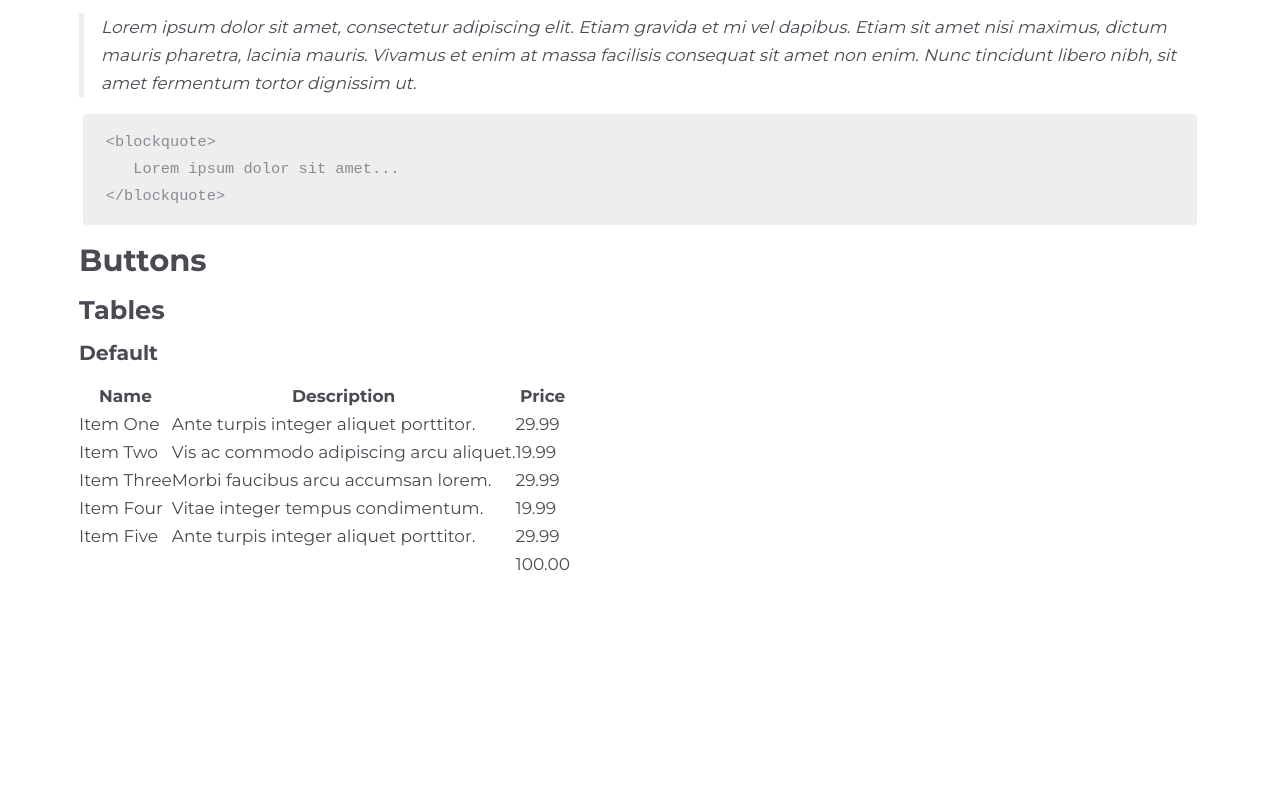
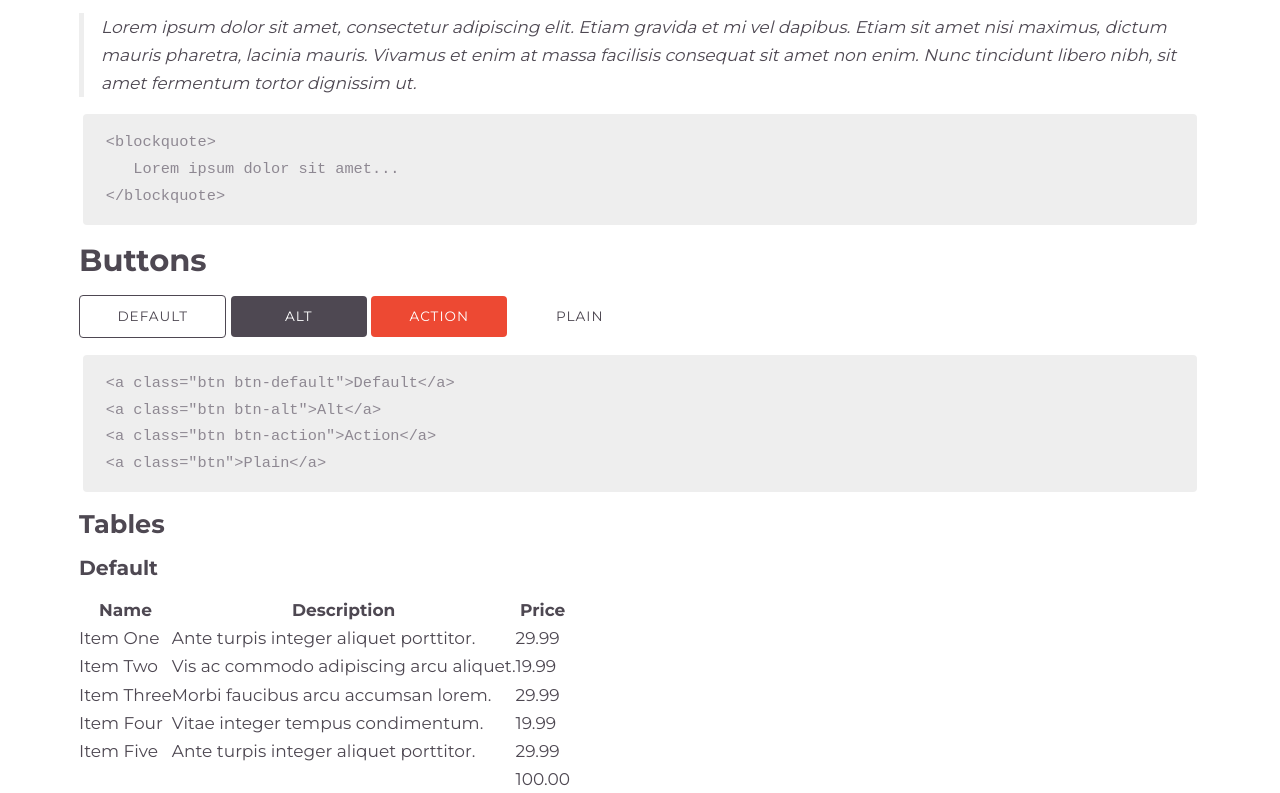
Before and after one commit to ryanmadden/rainier, a website: page index.html in a window 1280 px wide. Shown: the part 2476-3269 px from the top of the page. Before the commit the page ends 3054 px from the top, so only its background shows below. Drawn offline with nearby package versions, Linux system fonts and the light colour scheme; files that its build step writes are made by us from their sources.

Commit message:
Add buttons

```diff
--- a/index.html
+++ b/index.html
@@ -214,6 +214,11 @@
   <section>
     <div class="container">
       <h3>Buttons</h3>
+      <a class="btn btn-default">Default</a>
+      <a class="btn btn-alt">Alt</a>
+      <a class="btn btn-action">Action</a>
+      <a class="btn">Plain</a>
+      <pre class="prettyprint"><code>&lt;a class="btn btn-default"&gt;Default&lt;/a&gt;<br>&lt;a class="btn btn-alt"&gt;Alt&lt;/a&gt;<br>&lt;a class="btn btn-action"&gt;Action&lt;/a&gt;<br>&lt;a class="btn"&gt;Plain&lt;/a&gt;<br></code></pre>
     </div>
   </section>
   <section>
--- /dev/null
+++ b/sass/_buttons.scss
@@ -0,0 +1,57 @@
+@import 'vars';
+
+input[type="submit"],
+input[type="button"],
+button,
+.btn {
+  border-radius: 4px;
+  text-decoration: none;
+  cursor: pointer;
+  display: inline-block;
+  padding: 0 2.75em;
+  text-align: center;
+  line-height: 3em;
+  font-size: 0.8em;
+  letter-spacing: 1px;
+  text-transform: uppercase;
+  min-width: 10em;
+  &.btn-default {
+    border: 1px solid $color-primary-contrast;
+    background-color: $color-primary;
+    color: $color-primary-contrast;
+    &:hover {
+      border: 1px solid lighten($color-primary-contrast, 30%);
+      color: lighten($color-primary-contrast, 30%);
+    }
+
+    &:active {
+      background-color: darken($color-primary, 5%);
+    }
+  }
+
+  &.btn-alt {
+    border: none;
+    background-color: $color-primary-contrast;
+    color: $color-primary;
+    &:hover {
+      background-color: lighten($color-primary-contrast, 5%);
+    }
+
+    &:active {
+      background-color: darken($color-primary-contrast, 5%);
+    }
+  }
+
+  &.btn-action {
+    border: none;
+    background-color: $color-action;
+    color: $color-action-contrast;
+    &:hover {
+      background-color: lighten($color-action, 5%);
+    }
+
+    &:active {
+      background-color: darken($color-action, 5%);
+    }
+  }
+}
--- a/sass/_typography.scss
+++ b/sass/_typography.scss
@@ -25,7 +25,7 @@ body {
 
 }
 
-a {
+a:not(.btn) {
   color: $color-primary-contrast;
   text-decoration: none;
   border-bottom: 1px dotted $color-primary-contrast;
--- a/sass/rainier.scss
+++ b/sass/rainier.scss
@@ -20,3 +20,4 @@ html {
 @import 'vars';
 @import 'grid';
 @import 'typography';
+@import 'buttons';
```
